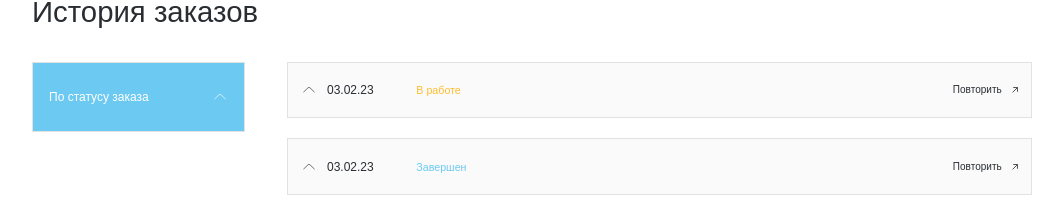
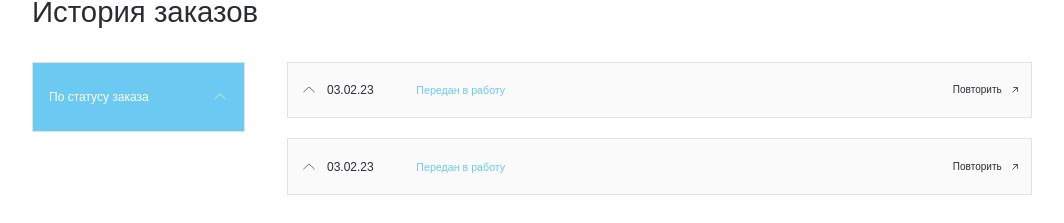
Before and after one commit to ukik0/aniplast-lk, a website: page src/history.html in a window 1280 px wide. Shown: the part 153-376 px from the top of the page, without its empty margins (108-1172 px from the left). Drawn offline with nearby package versions, Linux system fonts and the light colour scheme; files that its build step writes are made by us from their sources; a web font is replaced by a local one.

Commit message:
change status text on the history page

```diff
--- a/src/html/_history.html
+++ b/src/html/_history.html
@@ -56,7 +56,7 @@
                                     />
                                 </svg>
                                 <time class="history__accordion-item-date"> 03.02.23 </time>
-                                <span class="history__accordion-item-status"> В работе </span>
+                                <span class="history__accordion-item-status">Передан в работу</span>
                             </div>
                             <a href="#" class="button history__accordion-item-btn">
                                 <span>Повторить</span>
@@ -160,7 +160,7 @@
                                     />
                                 </svg>
                                 <time class="history__accordion-item-date">03.02.23</time>
-                                <span class="history__accordion-item-status --complete">Завершен</span>
+                                <span class="history__accordion-item-status">Передан в работу</span>
                             </div>
                             <a href="#" class="button history__accordion-item-btn">
                                 <span>Повторить</span>
--- a/src/scss/_history.scss
+++ b/src/scss/_history.scss
@@ -295,17 +295,13 @@
         }
 
         &-item-status {
-            color: #ffbd2e;
+            color: #6cc9f2;
             font-size: 1.6rem;
             font-weight: 500;
             line-height: normal;
 
             @media (max-width: 48em) {
                 font-size: 3rem;
-            }
-
-            &.--complete {
-                color: #6cc9f2;
             }
         }
 
```
